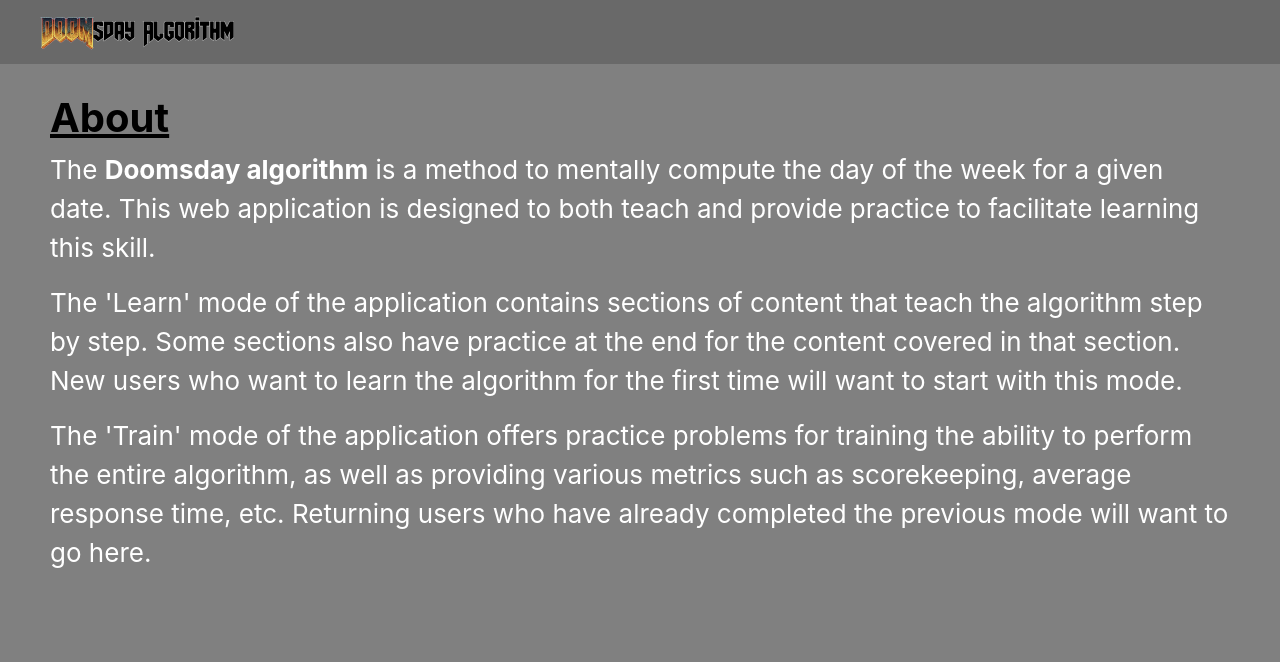
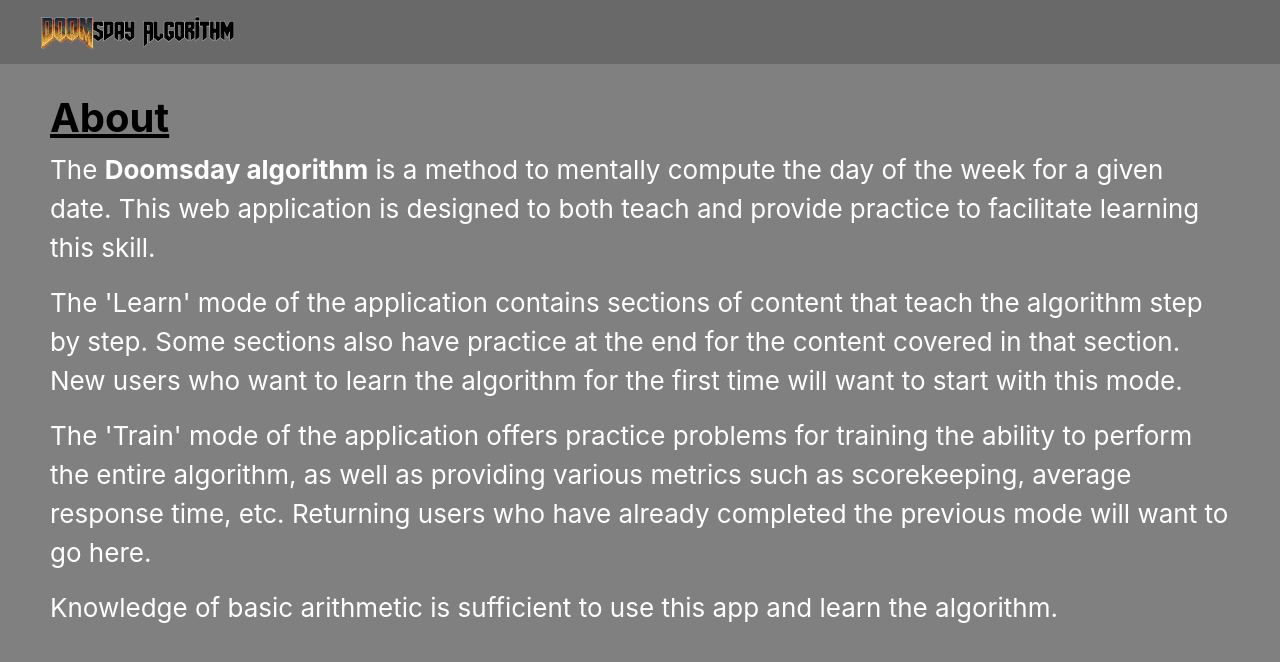
Before and after one commit to sriram-srirangam/doomsday-trainer, a React (Create React App) app in the folder doomsday_trainer/: page /about in a window 1280 px wide. Shown: the top 662 px of the page. Built offline with nearby package versions, Linux system fonts and the light colour scheme.

Commit message:
Add to About page

```diff
--- a/doomsday_trainer/src/AboutPage.jsx
+++ b/doomsday_trainer/src/AboutPage.jsx
@@ -29,6 +29,10 @@ const AboutPage = () => {
           etc. Returning users who have already completed the previous mode will
           want to go here.{" "}
         </p>
+        <p>
+          Knowledge of basic arithmetic is sufficient to use this app and learn
+          the algorithm.
+        </p>
       </div>
     </div>
   );
```
